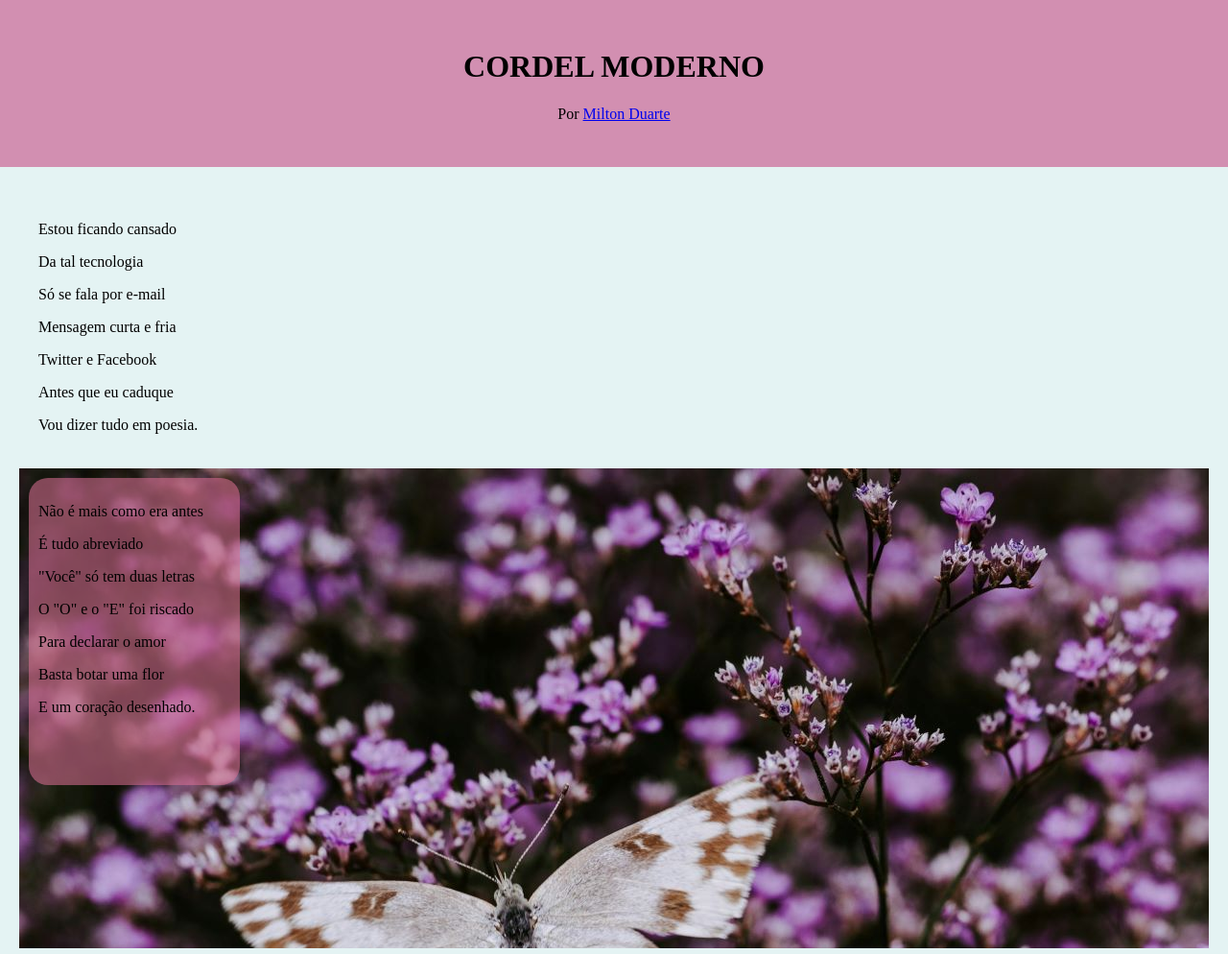
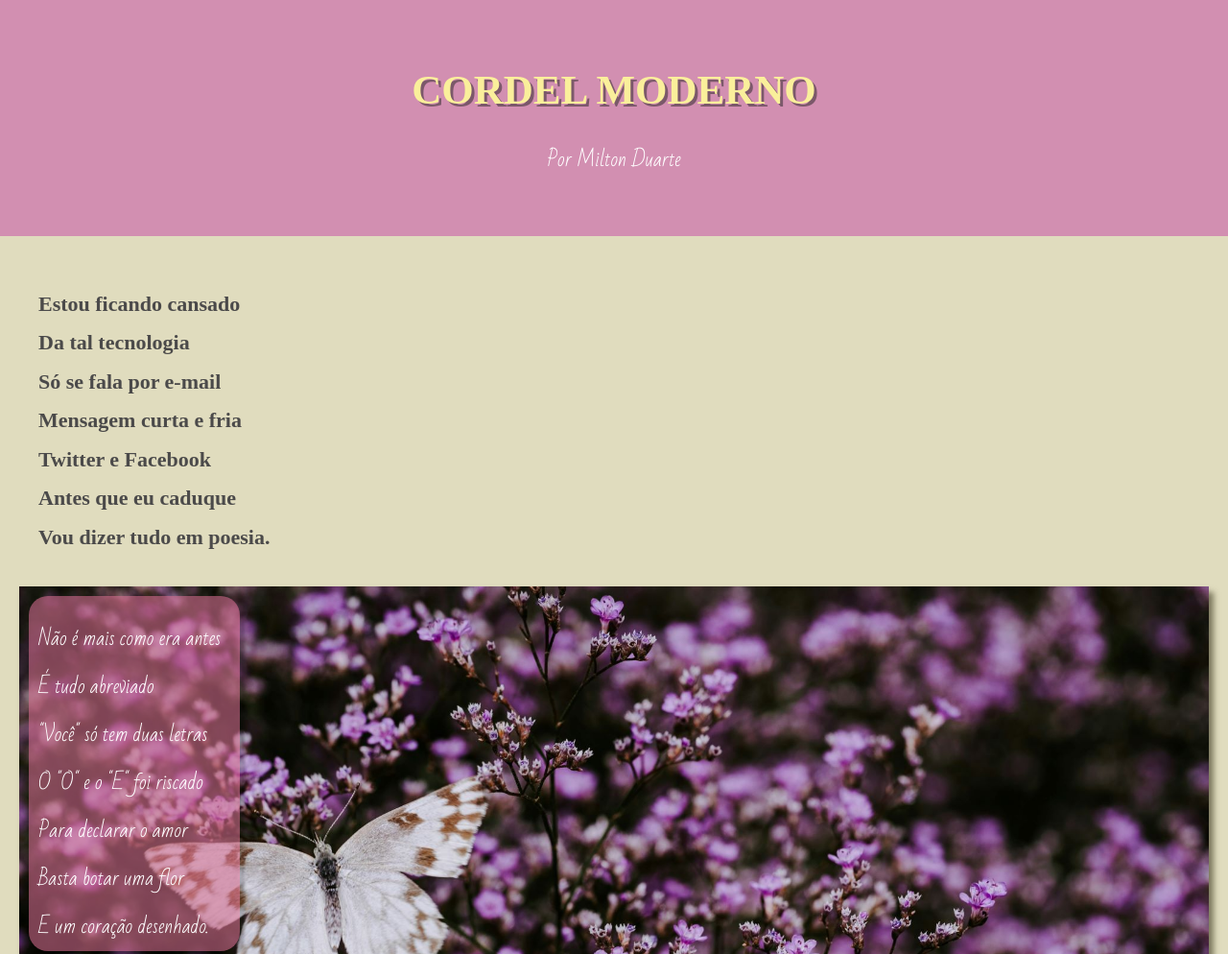
Before and after one commit to HadassiahFreire/html-css, a plain HTML site: page desafio011/cordel.html in a window 1280 px wide. Shown: the top 994 px of the page at 96% size. Drawn offline with Linux system fonts and the light colour scheme; a web font is replaced by a local one.

Commit message:
mudanças

```diff
--- a/desafio011/cordel.html
+++ b/desafio011/cordel.html
@@ -24,13 +24,13 @@
         </article>
         <section id="container1">
             <article id="content1">
-                <p>Não é mais como era antes</p>
-                <p>É tudo abreviado</p>
-                <p>"Você" só tem duas letras</p>
-                <p>O "O" e o "E" foi riscado</p>
-                <p>Para declarar o amor</p>
-                <p>Basta botar uma flor</p>
-                <p>E um coração desenhado.</p>
+                <p class="dentro">Não é mais como era antes</p>
+                <p class="dentro">É tudo abreviado</p>
+                <p class="dentro">"Você" só tem duas letras</p>
+                <p class="dentro">O "O" e o "E" foi riscado</p>
+                <p class="dentro">Para declarar o amor</p>
+                <p class="dentro">Basta botar uma flor</p>
+                <p class="dentro">E um coração desenhado.</p>
             </article>
         </section>
         <article>
@@ -53,13 +53,13 @@
             </article>
         <section id="container2">
             <article id="content2">
-                <p>Tenho saudade das cartas</p>
-                <p>Escritas com a própria mão</p>
-                <p>Mandava no mês de Junho</p>
-                <p>Só chegava no Verão</p>
-                <p>Mas matava a saudade</p>
-                <p>Era texto de verdade</p>
-                <p>Nas linhas do coração.</p>
+                <p class="dentro">Tenho saudade das cartas</p>
+                <p class="dentro">Escritas com a própria mão</p>
+                <p class="dentro">Mandava no mês de Junho</p>
+                <p class="dentro">Só chegava no Verão</p>
+                <p class="dentro">Mas matava a saudade</p>
+                <p class="dentro">Era texto de verdade</p>
+                <p class="dentro">Nas linhas do coração.</p>
             </article>
         </section>
             <article>
--- a/desafio011/style.css
+++ b/desafio011/style.css
@@ -1,4 +1,10 @@
 @charset "UTF-8";
+
+@import url('https://fonts.googleapis.com/css2?family=Bad+Script&family=Playwrite+IN:wght@100..400&family=Space+Grotesk:wght@300..700&display=swap');
+
+@import url('https://fonts.googleapis.com/css2?family=Acme&family=Bad+Script&family=Lexend+Giga:wght@100..900&family=Playwrite+IN:wght@100..400&family=Quicksand:wght@300..700&family=Sora:wght@100..800&family=Space+Grotesk:wght@300..700&display=swap');
+
+
 
 :root {
     --cor0: #FA9BCC;
@@ -9,8 +15,9 @@
 
 
    --fonte-padrao: Arial, Verdana, Helvetica, Sans-serif;
-   --fonte-destaque: 'Bebas Neue','cursive';
-   --fonte-android:'Android', 'cursive';
+   --fonte-destaque: 'bad Script','cursive';
+   --fonte-do-texto:'Quick', 'cursive';
+
    }
 
 
@@ -31,48 +38,169 @@ Body {
 
 header {
     background-color: var(--cor4);
+    color: white;
+    font-family: var(--fonte-destaque);
     text-align: center;
-    padding: 30px;
+    padding: 40px;
+    font-weight: 900;
+    font-size: 20px;
+    box-shadow: 1px 1px 1px black;
 
 }
+
+header > h1 {
+
+
+    font-family: var(--fonte-do-texto);
+    color: var(--cor2);
+    font-size: 43px;
+    transition: color 0.3s ease-in-out; /* Efeito suave */
+    text-shadow:  3px 3px rgb(29 29 29 / 48%)
+
+
+
+}
+
+header > p {
+
+
+    font-weight: 400;
+    color: white;
+    transition: color 0.3s ease-in-out; /* Efeito suave */
+    font-family: var(--fonte-destaque);
+
+
+}
+
+header > p > a  {
+
+    text-decoration: none;
+    font-weight: 400;
+    color: white;
+    transition: color 0.3s ease-in-out; /* Efeito suave */
+    font-family: var(--fonte-destaque);
+
+
+}
+
+header > h1:hover  {
+
+    color: white;
+}
+
+header > p:hover  {
+
+    color: var(--cor2);
+}
+
+header > p > a:hover  {
+
+    color: var(--cor2);
+}
+
 main {
-    background-color: rgb(228, 243, 243);
+    background-color: var(--cor3);
     padding: 20px;
+    font-family: var(--fonte-do-texto);
+    color: var(--cor4);
+    font-weight: bold;
+
 }
 
 #container1 {
+    background-color: black;
+    display: block;
     background-image: url(imagens/borboletagrande.jpg);
+    background-size: cover;
+    background-attachment: scroll;
+    transition: transform 0.3s ease-in-out; /* Suaviza a transição */
+    transform: color;
     height: 500px;
     position: relative;
+    box-shadow: 5px 6px 6px #49462ea8;
+
 }
 
 #content1 {
     background-color: rgba(216, 112, 147, 0.568);
-    height: 300px;
+    height: 350px;
     width: 200px;
+    transition: transform 0.3s ease-in-out;
+    transition: color 0.3s ease-in-out;
     position: absolute;
     border-radius: 20px;
+    box-shadow: 5px 6px 3px #00000033;
 
 }
 
+#container1:hover {
+    transform: scale(1.02); /* Aumenta a imagem em 20% */
+    transition: color 0.3s ease-in-out;
+}
+
+#content1:hover {
+    transform: scale(1.05); /* Aumenta a imagem em 20% */
+    color: var(--cor4);
+}
+
 #container2 {
+    background-color: black;
     position: relative;
+    background-size: cover;
+    background-position: center left;
+    transition: transform 0.3s ease-in-out; /* Suaviza a transição */
+    transition: color;
     background-image: url(imagens/livro-grande.jpg);
     height: 500px;
+    box-shadow: 5px 6px 6px #49462ea8;
 }
 
 #content2 {
     position: absolute;
     background-color: rgba(216, 112, 147, 0.568);
-    height: 300px;
+    transition: transform 0.3s ease-in-out; /* Suaviza a transição */
+    height: 350px;
     width: 200px;
     border-radius: 20px;
+    box-shadow: 5px 6px 3px #00000033;
 
 }
+#container2:hover {
+    transform: scale(1.02); /* Aumenta a imagem em 20% */
+}
+
+#content2:hover {
+    transform: scale(1.05); /* Aumenta a imagem em 20% */
+}
+
+article > p {
+
+    color: #4b4a4a;
+
+    font-family: var(--fonte-do-texto);
+    font-size: 22px;
+    line-height: 18.5px;
+    font-weight: bolder;
+}
+
+.dentro {
+    color: white;
+    font-family: var(--fonte-destaque);
+    font-weight: lighter;
+    font-size: 20px;
+    line-height: 30px;
+}
+
 footer {
+    font-family: var(--fonte-padrao);
+    background-color: #cff5fa4b;
+    text-align: center;
+    color: var(--cor4);
+    margin: 0;
+    padding: 5px;
+    box-shadow: 9px -2px 8px 1px #817f7042;
+    font-weight: bold;
+    font-size: 18px
 
-text-align: center;
-color: white;
-margin: 0;
 
 }
```
